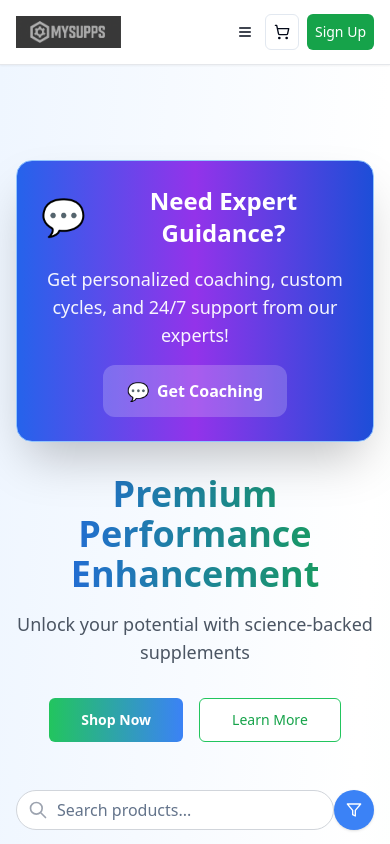
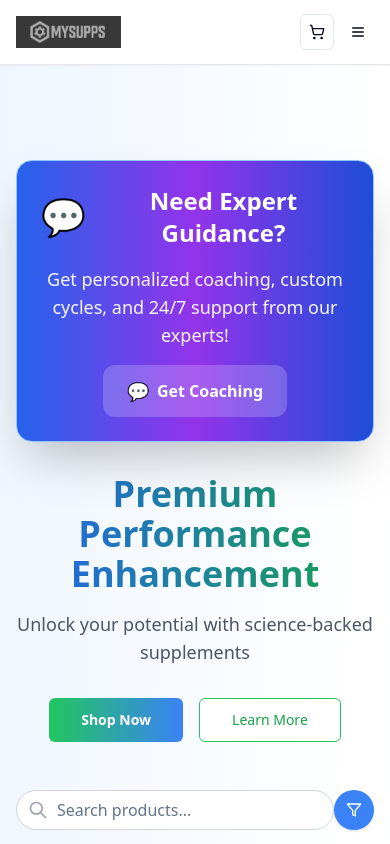
Before and after one commit to danstrber/my-supps-boost-shop, a React (Vite) app: page / in a window 390 px wide. Shown: the top 844 px of the page. Built offline with nearby package versions, Linux system fonts and the light colour scheme.

Commit message:
Fix mobile navigation display
Ensure all navigation items are visible on mobile.

```diff
--- a/src/components/Header.tsx
+++ b/src/components/Header.tsx
@@ -45,12 +45,11 @@ const Header = ({
   };
 
   return (
-    <header className="fixed top-0 left-0 right-0 bg-white border-b border-gray-200 z-30 shadow-sm">
+    <header className="fixed top-0 left-0 right-0 bg-white border-b border-gray-200 z-50 shadow-sm">
       <div className="px-4 sm:px-6 lg:px-8">
         <div className="flex items-center justify-between h-16 md:h-20">
-          {/* Left section */}
-          <div className="flex items-center space-x-2 md:space-x-4">
-
+          {/* Left section - Logo */}
+          <div className="flex items-center">
             <button
               onClick={handleHomeClick}
               className="flex items-center hover:opacity-80 transition-opacity"
@@ -128,24 +127,16 @@ const Header = ({
           </nav>
 
           {/* Right section */}
-          <div className="flex items-center space-x-1 sm:space-x-2 md:space-x-4">
-            {/* Mobile menu button */}
-            <Button
-              variant="ghost"
-              size="sm"
-              onClick={() => setIsMobileMenuOpen(!isMobileMenuOpen)}
-              className="lg:hidden p-2 hover:bg-gray-100 order-first"
-            >
-              {isMobileMenuOpen ? <X className="h-5 w-5" /> : <Menu className="h-5 w-5" />}
-            </Button>
-
-            <div className="hidden sm:block">
+          <div className="flex items-center space-x-2">
+            {/* Language switcher - hidden on mobile */}
+            <div className="hidden lg:block">
               <LanguageSwitcher
                 currentLanguage={language}
                 onLanguageChange={onLanguageChange}
               />
             </div>
 
+            {/* Cart button */}
             <Button
               variant="outline"
               size="sm"
@@ -160,16 +151,17 @@ const Header = ({
               )}
             </Button>
 
+            {/* Auth buttons - hidden on mobile */}
             {isAuthenticated ? (
-              <div className="flex items-center space-x-1 sm:space-x-2">
+              <div className="hidden lg:flex items-center space-x-2">
                 <Button
                   variant="outline"
                   size="sm"
                   onClick={() => onPageChange('account')}
-                  className="hidden sm:flex items-center space-x-2 p-2 px-3 hover:bg-gray-100"
+                  className="flex items-center space-x-2 p-2 px-3 hover:bg-gray-100"
                 >
                   <User className="h-4 w-4" />
-                  <span className="hidden lg:inline">{t.account}</span>
+                  <span>{t.account}</span>
                 </Button>
                 <Button
                   variant="ghost"
@@ -181,24 +173,34 @@ const Header = ({
                 </Button>
               </div>
             ) : (
-              <div className="flex items-center space-x-1 sm:space-x-2">
+              <div className="hidden lg:flex items-center space-x-2">
                 <Button
                   variant="ghost"
                   size="sm"
                   onClick={() => onAuthAction('login')}
-                  className="hidden md:block text-sm"
+                  className="text-sm"
                 >
                   {t.login}
                 </Button>
                 <Button
                   size="sm"
                   onClick={() => onAuthAction('signup')}
-                  className="bg-green-600 hover:bg-green-700 text-white text-sm px-2 md:px-4"
+                  className="bg-green-600 hover:bg-green-700 text-white text-sm px-4"
                 >
                   {t.signup}
                 </Button>
               </div>
             )}
+
+            {/* Mobile menu button */}
+            <Button
+              variant="ghost"
+              size="sm"
+              onClick={() => setIsMobileMenuOpen(!isMobileMenuOpen)}
+              className="lg:hidden p-2 hover:bg-gray-100 ml-2"
+            >
+              {isMobileMenuOpen ? <X className="h-5 w-5" /> : <Menu className="h-5 w-5" />}
+            </Button>
           </div>
         </div>
       </div>
@@ -287,7 +289,7 @@ const Header = ({
                     variant="outline"
                     size="sm"
                     onClick={() => handlePageChange('account')}
-                    className="w-full flex items-center justify-center space-x-2 p-3 sm:hidden"
+                    className="w-full flex items-center justify-center space-x-2 p-3"
                   >
                     <User className="h-4 w-4" />
                     <span>{t.account}</span>
```
